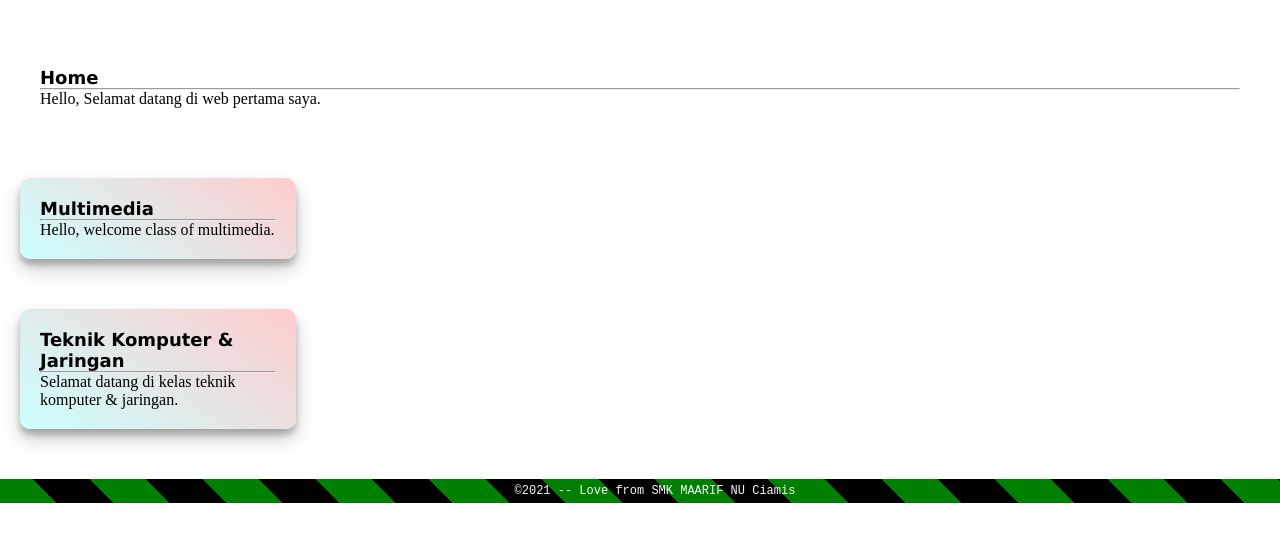
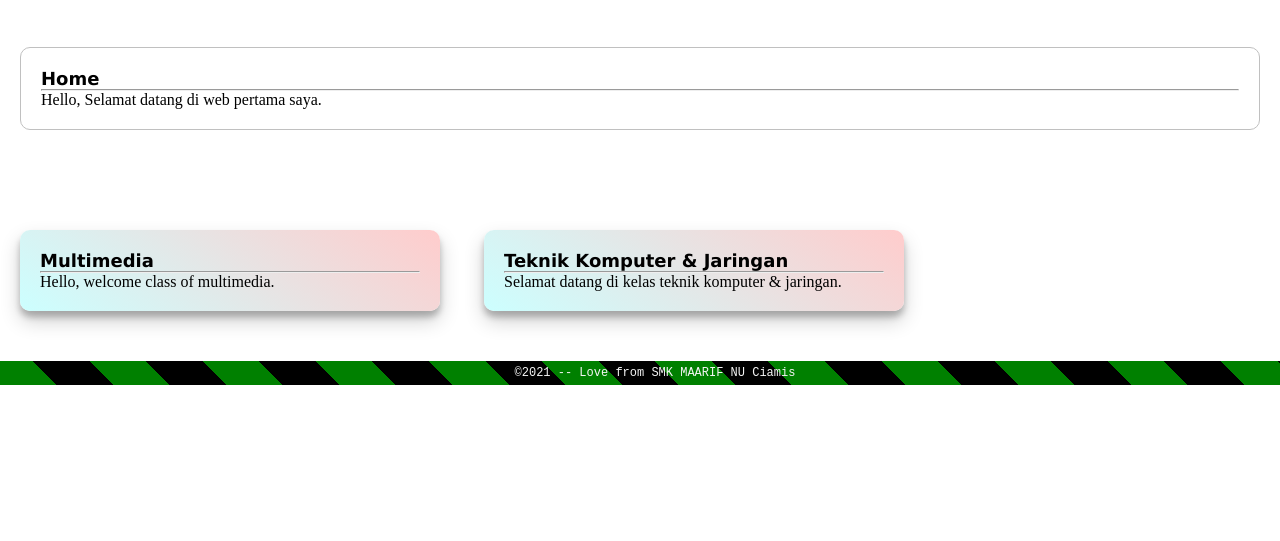
Before and after one commit to arohimgumilar/latihanweb, a plain HTML site: page index.html in a window 1280 px wide. Shown: the part 109-650 px from the top of the page. Drawn offline with Linux system fonts and the light colour scheme.

Commit message:
update style

```diff
--- a/index.html
+++ b/index.html
@@ -63,17 +63,18 @@
         }
 
         .fullCard {
-            width: 256px;
-            border: 0px solid greenyellow;
+            display: inline-block;
+            width: 400px;
+            border: 0px solid silver;
             border-radius: 10px;
             margin: 50px 20px;
             padding: 10px;
-            background: linear-gradient(35deg,#CCFFFF, #FFCCCC)
+            background: linear-gradient(35deg,#CCFFFF, #FFCCCC);
         }
 
         .cardHome {
             width: auto;
-            border: 0px solid silver;
+            border: 1px solid silver;
             border-radius: 10px;
             margin: 50px 20px;
             padding: 10px;
```
